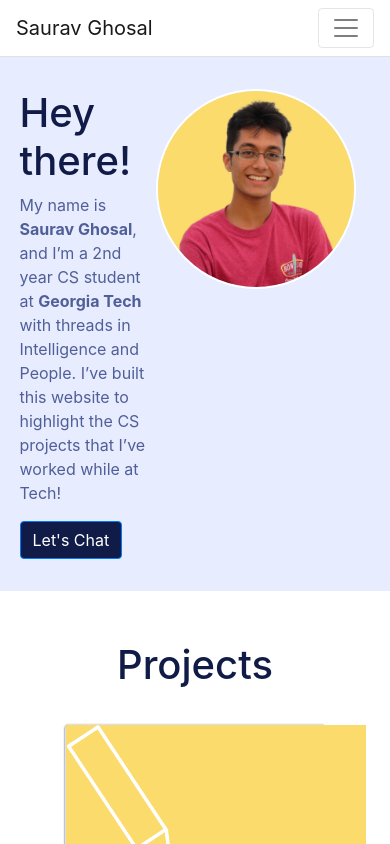
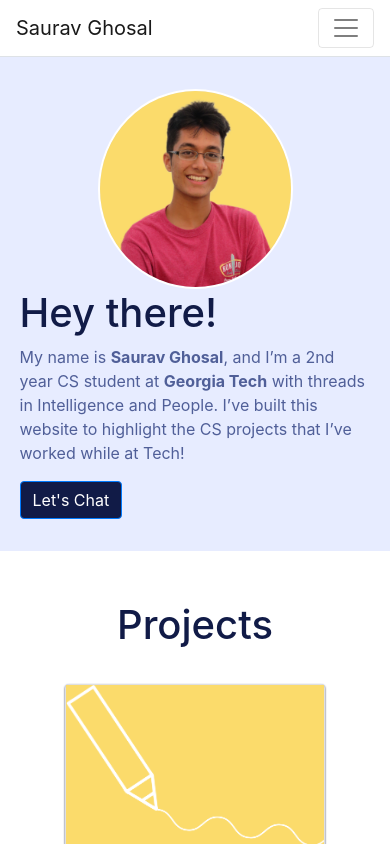
Before and after one commit to sauravghosal/personal-website, a React (Create React App) app: page / in a window 390 px wide. Shown: the top 844 px of the page. Built offline with nearby package versions, Linux system fonts and the light colour scheme.

Commit message:
mobile friendly hero

```diff
--- a/package.json
+++ b/package.json
@@ -1,5 +1,5 @@
 {
-  "homepage": "http://sauravghosal.github.io/full-personal-website",
+  "homepage": "http://sauravghosal.github.io/personal-website",
   "name": "personal-website",
   "version": "0.1.0",
   "private": true,
@@ -26,7 +26,7 @@
   },
   "scripts": {
     "predeploy": "npm run build",
-    "deploy": "gh-pages -b master -d build",
+    "deploy": "gh-pages -d build",
     "start": "react-scripts start",
     "build": "react-scripts build",
     "test": "react-scripts test",
--- a/public/index.html
+++ b/public/index.html
@@ -2,7 +2,7 @@
 <html lang="en">
   <head>
     <meta charset="utf-8" />
-    <link rel="icon" href="%PUBLIC_URL%/favicon.ico" />
+    <link rel="icon" href="%PUBLIC_URL%/avatar.ico" />
     <meta name="viewport" content="width=device-width, initial-scale=1" />
     <meta name="theme-color" content="#000000" />
     <meta
--- a/src/components/Header.js
+++ b/src/components/Header.js
@@ -6,7 +6,7 @@
 
 const Header = () => (
   <Navbar className="border-bottom" expand="lg">
-    <Navbar.Brand href="/">Saurav Ghosal </Navbar.Brand>
+    <Navbar.Brand>Saurav Ghosal </Navbar.Brand>
     <Navbar.Toggle aria-controls="navbar-toggle" />
     <Navbar.Collapse id="navbar-toggle">
       <Nav className="ml-auto">
--- a/src/components/Hero.js
+++ b/src/components/Hero.js
@@ -7,10 +7,7 @@
   return (
     <JumboTron style={{ backgroundColor: "#E7ECFF" }} fluid>
       <div className="jumbotron-content">
-        <div
-          className="jumbotron-text"
-          style={{ width: "40%", paddingLeft: "5vw" }}
-        >
+        <div className="jumbotron-text">
           <h1>Hey there!</h1>
           <p>
             My name is <strong>Saurav Ghosal</strong>, and I’m a 2nd year CS
@@ -20,7 +17,7 @@
           </p>
           <Button onClick={() => console.log("clicked")}>Let's Chat</Button>
         </div>
-        <div className="jumbotron-img" style={{ alignContent: "right" }}>
+        <div className="jumbotron-img">
           <img
             src={require("../assets/images/avatar.png")}
             className="avatar-img"
--- a/src/index.css
+++ b/src/index.css
@@ -49,11 +49,37 @@
   display: flex;
 }
 
+.jumbotron-text {
+  width: 40%;
+  padding-left: 5vw;
+  padding-right: 5vw;
+}
+
 .jumbotron-img {
   flex: 0 0 50%;
   display: flex;
   justify-content: flex-end;
 }
+
+/* Styling for Smaller Screens */
+@media screen and (max-width: 600px) {
+  .jumbotron-content {
+    flex-flow: column-reverse wrap;
+    align-items: center;
+  }
+  .jumbotron-img {
+    width: 50vw;
+    height: 50vw;
+  }
+  .avatar-img {
+    max-width: 100%;
+    max-height: 100%;
+  }
+  .jumbotron-text {
+    width: 100%;
+  }
+}
+
 /* Footer Styling */
 .footer-text {
   display: flex;
@@ -130,6 +156,7 @@
 
 /* Card Styling */
 .card {
+  text-align: center;
   width: 300px;
   margin: 15px;
   transition: box-shadow 0.3s ease-in-out;
@@ -160,7 +187,7 @@
 
 .card__media {
   position: relative;
-  width: 300px;
+  width: 100%;
 }
 
 .card__content {
```
Also changed, not shown: 2 other files (tests, documents, lock files or other folders).
